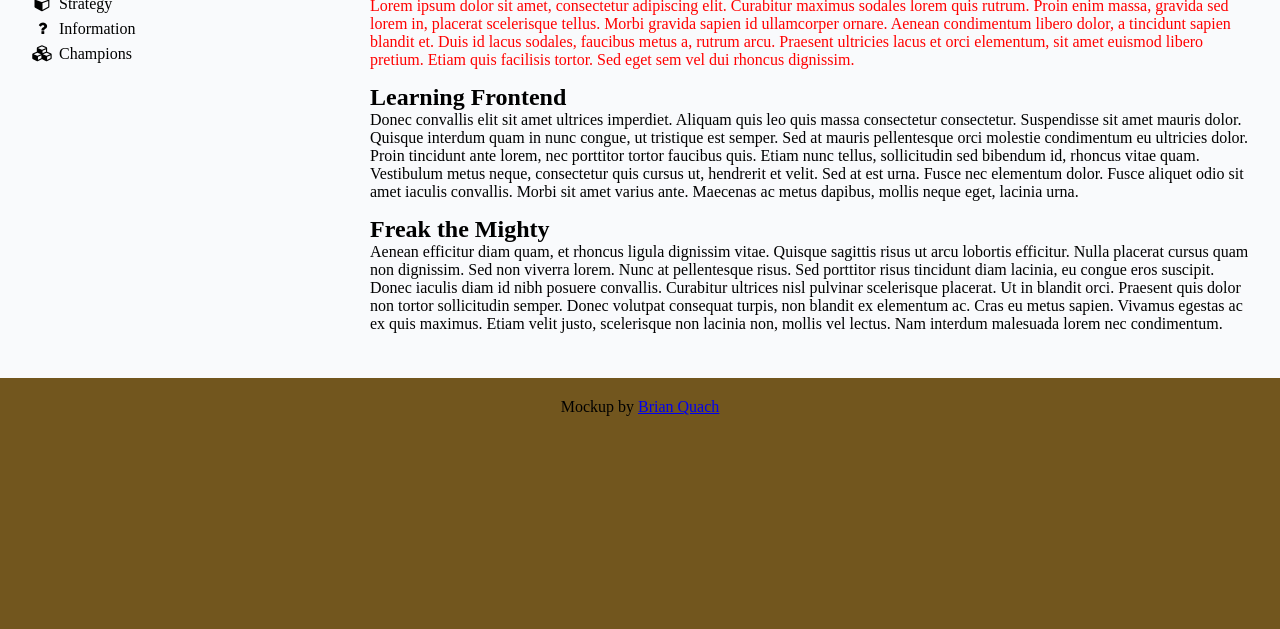
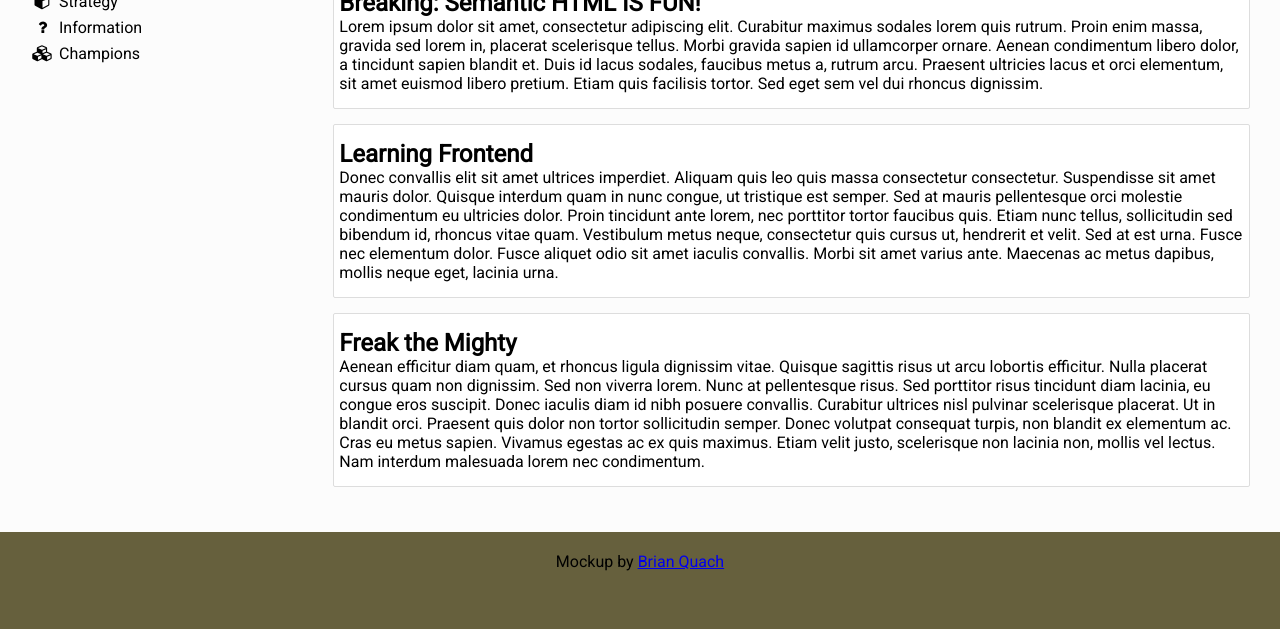
Before and after one commit to brianquach/html-css-mockups, a plain HTML site: page accordian/index.html in a window 1280 px wide. Shown: the part 171-800 px from the top of the page. Drawn offline with Linux system fonts and the light colour scheme.

```diff
--- a/accordian/index.html
+++ b/accordian/index.html
@@ -5,6 +5,7 @@
     <meta name="viewport" content="width=device-width, initial-scale=1">
     <link rel="stylesheet" href="font-awesome.min.css">
     <link rel="stylesheet" href="style.css">
+    <link href="https://fonts.googleapis.com/css?family=Roboto" rel="stylesheet">
   </head>
   <body>
     <header>
@@ -12,8 +13,8 @@
     </header>
     <div class="content-layout">
       <nav>
-        <h2>Navigation</h2>
-        <ul class="nav-primary-level">
+        <h3>Navigation</h3>
+        <ul class="nav-primary-level js-accordian">
           <li class="nav-primary-level__item">
             <i class="fa fa-home fa--nav-item"></i> Home
           </li>
@@ -95,5 +96,6 @@
     <footer>
       Mockup by <a href="http://www.github.com/brianquach">Brian Quach</a>
     </footer>
+    <script src="script.js" type="text/javascript"></script>
   </body>
 </html>
--- /dev/null
+++ b/accordian/script.js
@@ -0,0 +1,3 @@
+var accordian = (function() {
+  var accordian = document.querySelector('.js-accordian');
+})();
--- a/accordian/style.css
+++ b/accordian/style.css
@@ -1,10 +1,11 @@
 /* General */
 body {
-  background-Color: #72561e;
+  background-Color: #66603d;
   margin: 0;
   display: flex;
   flex-direction: column;
   font-size: 16px;
+  font-family: 'Roboto', san serif;
 }
 
 header {
@@ -41,7 +42,7 @@
 /* Page content layout */
 .content-layout {
   display: flex;
-  background-color: #f9fafc;
+  background-color: #fcfcfc;
   padding: 1.25rem;
 }
 
@@ -51,7 +52,7 @@
 }
 
 main {
-  flex: 4;
+  flex: 5;
   display: flex;
   flex-direction: column;
   padding: .625rem;
@@ -60,10 +61,10 @@
 /* News content */
 .news {
   margin-bottom: 15px;
-}
-
-.news:nth-of-type(1) {
-  color: red;
+  padding: 15px 5px;
+  border: 1px solid #dddddd;
+  border-radius: 2px;
+  background: #ffffff;
 }
 
 /* Navigation */
```
